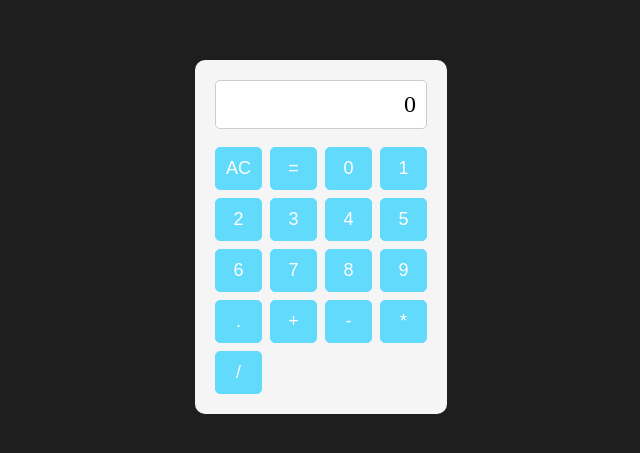
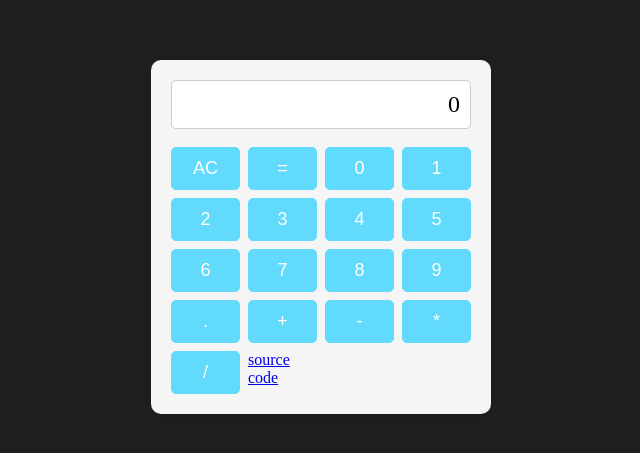
Before and after one commit to mohamed-benoughidene/Calculator, a React (Create React App) app: page / in a window 1280 px wide. Shown: the part 171-624 px from the top of the page, without its empty margins (319-959 px from the left). Built offline with nearby package versions, Linux system fonts and the light colour scheme.

Commit message:
Update App.jsx

```diff
--- a/src/App.jsx
+++ b/src/App.jsx
@@ -139,6 +139,7 @@ function handleClear(){
       <button id="divide" onClick={() => handleOperatorClick("/")}>
         /
       </button>
+       <a href="#">source code</a>
     </div>
   );
 };
```
